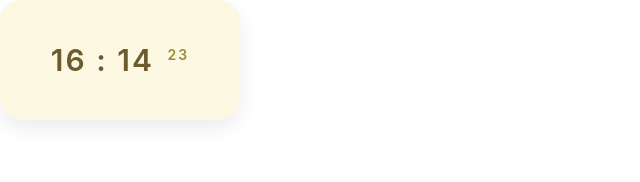
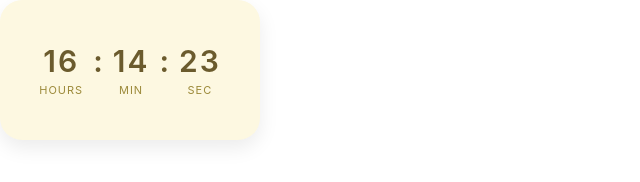
Before and after one commit to valcastano26-sudo/notion-clock, a plain HTML site: page index.html in a window 1280 px wide. Shown: the whole page, without its empty margins (0-640 px from the left). Drawn offline with Linux system fonts and the light colour scheme.

Commit message:
Update index.html

```diff
--- a/index.html
+++ b/index.html
@@ -13,8 +13,8 @@
   }
 
   .clock-container {
-    width: 240px;
-    height: 120px;
+    width: 260px;
+    height: 140px;
     background: #FDF8E1;
     border-radius: 22px;
     box-shadow: 0 8px 20px rgba(0, 0, 0, 0.08);
@@ -24,17 +24,35 @@
   }
 
   .clock {
+    display: flex;
+    align-items: flex-end;
+    gap: 10px;
+    color: #6b5b2d;
+  }
+
+  .time-block {
+    display: flex;
+    flex-direction: column;
+    align-items: center;
+  }
+
+  .time {
     font-size: 30px;
     font-weight: 600;
-    color: #6b5b2d;
     letter-spacing: 2px;
   }
 
-  .seconds {
-    font-size: 14px;
-    margin-left: 4px;
-    vertical-align: super;
+  .label {
+    font-size: 11px;
+    margin-top: 4px;
     color: #9c8a3a;
+    letter-spacing: 1px;
+  }
+
+  .colon {
+    font-size: 30px;
+    font-weight: 600;
+    margin-bottom: 18px;
   }
 </style>
 </head>
@@ -42,15 +60,30 @@
 <body>
   <div class="clock-container">
     <div class="clock">
-      <span id="hours">00</span> :
-      <span id="minutes">00</span>
-      <span class="seconds" id="seconds">00</span>
+      <div class="time-block">
+        <span class="time" id="hours">00</span>
+        <span class="label">HOURS</span>
+      </div>
+
+      <span class="colon">:</span>
+
+      <div class="time-block">
+        <span class="time" id="minutes">00</span>
+        <span class="label">MIN</span>
+      </div>
+
+      <span class="colon">:</span>
+
+      <div class="time-block">
+        <span class="time" id="seconds">00</span>
+        <span class="label">SEC</span>
+      </div>
     </div>
   </div>
 
 <script>
   function updateClock() {
-    const now = new Date(); // local timezone automatically
+    const now = new Date();
 
     const hours = String(now.getHours()).padStart(2, "0");
     const minutes = String(now.getMinutes()).padStart(2, "0");
```
